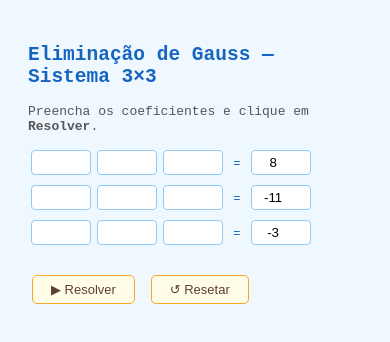
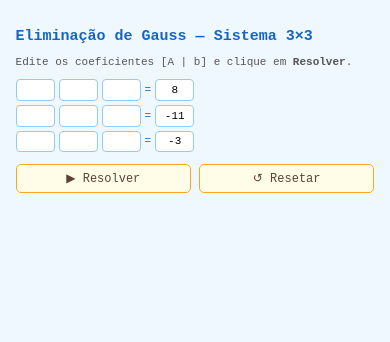
Before and after one commit to inanni21/gauss-method-cn, a plain HTML site: page index.html in a window 390 px wide. Drawn offline with Linux system fonts and the light colour scheme.

Commit message:
responsividade

```diff
--- a/index.html
+++ b/index.html
@@ -2,16 +2,18 @@
 <html lang="pt-BR">
 <head>
   <meta charset="UTF-8">
+  <meta name="viewport" content="width=device-width, initial-scale=1.0">
   <title>Eliminação de Gauss</title>
   <link rel="stylesheet" href="style.css">
 </head>
 <body>
   <h2>Eliminação de Gauss — Sistema 3×3</h2>
-  <p>Preencha os coeficientes e clique em <b>Resolver</b>.</p>
+  <p>Edite os coeficientes [A | b] e clique em <b>Resolver</b>.</p>
   <div id="grid"></div>
-  <br>
-  <button onclick="resolver()">▶ Resolver</button>
-  <button onclick="inicializar()">↺ Resetar</button>
+  <div class="botoes">
+    <button onclick="resolver()">▶ Resolver</button>
+    <button onclick="inicializar()">↺ Resetar</button>
+  </div>
   <div id="out"></div>
   <script src="logic.js"></script>
 </body>
--- a/style.css
+++ b/style.css
@@ -1,55 +1,100 @@
+*, *::before, *::after {
+  box-sizing: border-box;
+}
+
 body {
   font-family: monospace;
   background: #f0f8ff;
   color: #1a1a2e;
-  padding: 20px;
+  padding: clamp(12px, 4vw, 32px);
+  max-width: 700px;
+  margin: 0 auto;
 }
 
-h2 { color: #1565c0; }
+h2 {
+  color: #1565c0;
+  font-size: clamp(15px, 3.5vw, 22px);
+  margin-bottom: 6px;
+}
 
-p { font-size: 13px; color: #555; }
+p {
+  font-size: clamp(11px, 2.5vw, 13px);
+  color: #555;
+}
+
+#grid div {
+  display: flex;
+  flex-wrap: wrap;
+  align-items: center;
+  gap: 4px;
+  margin-bottom: 6px;
+}
 
 input[type=number] {
-  width: 50px;
+  width: clamp(38px, 10vw, 54px);
   text-align: center;
-  margin: 3px;
-  padding: 4px;
+  padding: clamp(3px, 1vw, 6px);
   border: 1px solid #90caf9;
   border-radius: 4px;
   background: #fff;
+  font-size: clamp(11px, 2.5vw, 14px);
+  font-family: monospace;
+}
+
+/* remove setas dos inputs numéricos em mobile */
+input[type=number]::-webkit-inner-spin-button,
+input[type=number]::-webkit-outer-spin-button { -webkit-appearance: none; }
+input[type=number] { -moz-appearance: textfield; }
+
+label {
+  font-size: clamp(11px, 2.5vw, 13px);
+  color: #1565c0;
+}
+
+.botoes {
+  display: flex;
+  flex-wrap: wrap;
+  gap: 8px;
+  margin: 12px 0;
 }
 
 button {
-  margin: 8px 4px;
-  padding: 6px 18px;
+  flex: 1 1 120px;
+  padding: clamp(6px, 1.5vw, 10px) clamp(12px, 3vw, 20px);
   background: #fffde7;
   border: 1px solid #f9a825;
   border-radius: 5px;
   color: #5d4037;
   cursor: pointer;
-  font-size: 13px;
+  font-size: clamp(12px, 2.5vw, 14px);
+  font-family: monospace;
 }
 
 button:hover { background: #fff9c4; }
-
-label { font-size: 12px; color: #1565c0; }
 
 .step {
   background: #fffde7;
   border: 1px solid #ffd54f;
   border-radius: 6px;
-  padding: 8px 12px;
+  padding: clamp(6px, 2vw, 10px) clamp(8px, 2.5vw, 14px);
   margin-top: 8px;
   white-space: pre;
-  font-size: 12px;
+  font-size: clamp(10px, 2.2vw, 12px);
+  overflow-x: auto;
 }
 
 .sol {
   background: #e3f2fd;
   border: 1px solid #90caf9;
   border-radius: 6px;
-  padding: 10px 14px;
+  padding: clamp(8px, 2vw, 12px) clamp(10px, 2.5vw, 16px);
   margin-top: 10px;
   color: #0d47a1;
   font-weight: bold;
+  font-size: clamp(12px, 2.5vw, 14px);
+  word-break: break-word;
 }
+
+@media (max-width: 400px) {
+  .sol { display: flex; flex-direction: column; gap: 4px; }
+}
```
